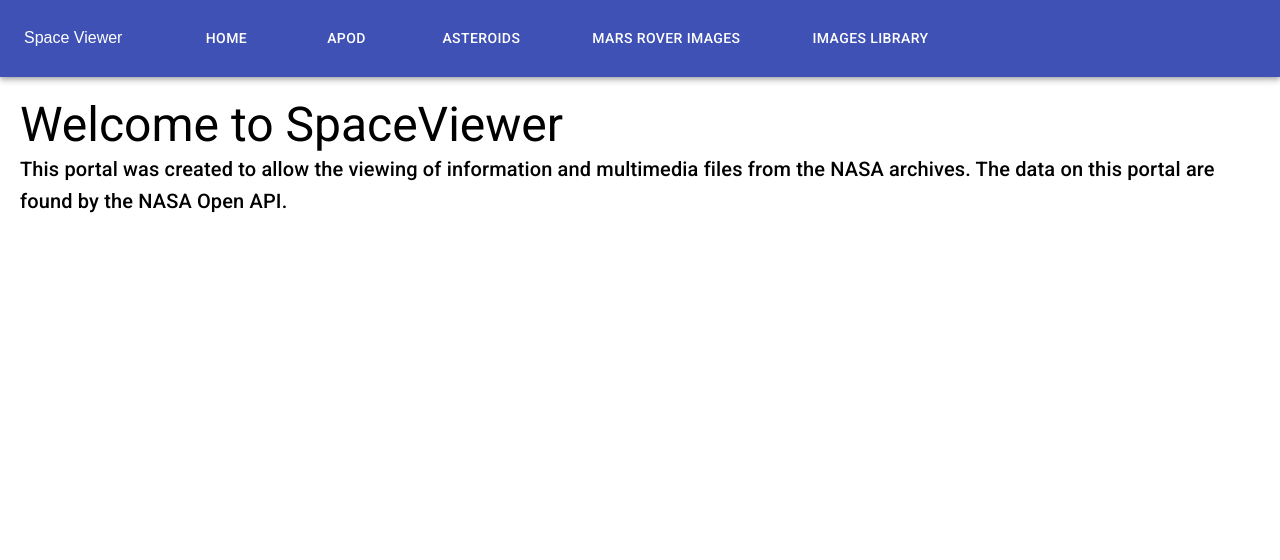
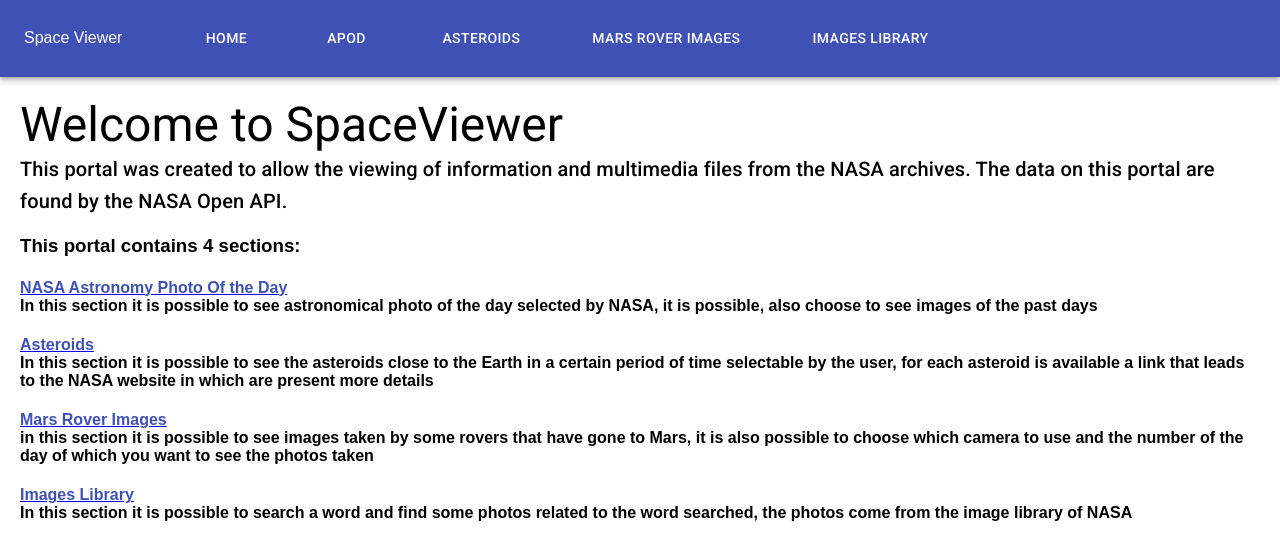
Before and after one commit to antoniocapizzi95/spaceviewer, a React (Create React App) app: page /#/ in a window 1280 px wide. Shown: the top 560 px of the page. Built offline with nearby package versions, Linux system fonts and the light colour scheme.

Commit message:
added description in home 2, code refactor

```diff
--- a/src/components/home.js
+++ b/src/components/home.js
@@ -1,5 +1,10 @@
 import React, { Component } from "react";
 import Typography from "@material-ui/core/Typography";
+import {
+    Route,
+    NavLink,
+    HashRouter
+} from "react-router-dom";
 
 class Home extends Component {
 
@@ -12,6 +17,21 @@ class Home extends Component {
                         This portal was created to allow the viewing of information and multimedia files from the NASA archives. The data on this portal are found by the NASA Open API.
                     </Typography>
                 </div>
+                <div>
+                    <h3>This portal contains 4 sections:</h3>
+                </div>
+                <h4>
+                    <NavLink to="/apod"><div className="blue">NASA Astronomy Photo Of the Day</div></NavLink> In this section it is possible to see astronomical photo of the day selected by NASA, it is possible, also choose to see images of the past days
+                </h4>
+                <h4>
+                    <NavLink to="/asteroids"><div className="blue">Asteroids</div></NavLink> In this section it is possible to see the asteroids close to the Earth in a certain period of time selectable by the user, for each asteroid is available a link that leads to the NASA website in which are present more details
+                </h4>
+                <h4>
+                    <NavLink to="/marsrover"><div className="blue">Mars Rover Images</div></NavLink> in this section it is possible to see images taken by some rovers that have gone to Mars, it is also possible to choose which camera to use and the number of the day of which you want to see the photos taken
+                </h4>
+                <h4>
+                    <NavLink to="/imageslibrary"><div className="blue">Images Library</div></NavLink> In this section it is possible to search a word and find some photos related to the word searched, the photos come from the image library of NASA
+                </h4>
 
             </div>
         );
--- a/src/components/imageslibrary/ShowData.js
+++ b/src/components/imageslibrary/ShowData.js
@@ -2,7 +2,7 @@ import React from "react";
 import Card from '@material-ui/core/Card';
 import CardActions from '@material-ui/core/CardActions';
 import CardContent from '@material-ui/core/CardContent';
-import Button from '@material-ui/core/Button';
+
 import Typography from '@material-ui/core/Typography';
 
 
--- a/src/components/marsrover/marsrover.js
+++ b/src/components/marsrover/marsrover.js
@@ -73,7 +73,7 @@ class Marsrover extends Component {
                             })
                             }
                         </Grid>)
-                        : <Typography variant="h7" component="h4">No photos found for the day selected</Typography>}
+                        : <Typography variant="h7" component="h4">No photos found for the data selected</Typography>}
 
 
                 </div>
--- a/src/index.css
+++ b/src/index.css
@@ -11,6 +11,10 @@ body {
   color: white;
 }
 
+.blue{
+  color: #3f51b5;
+}
+
 .imgstyle {
   height: 600px;
   width: 800px;
```
